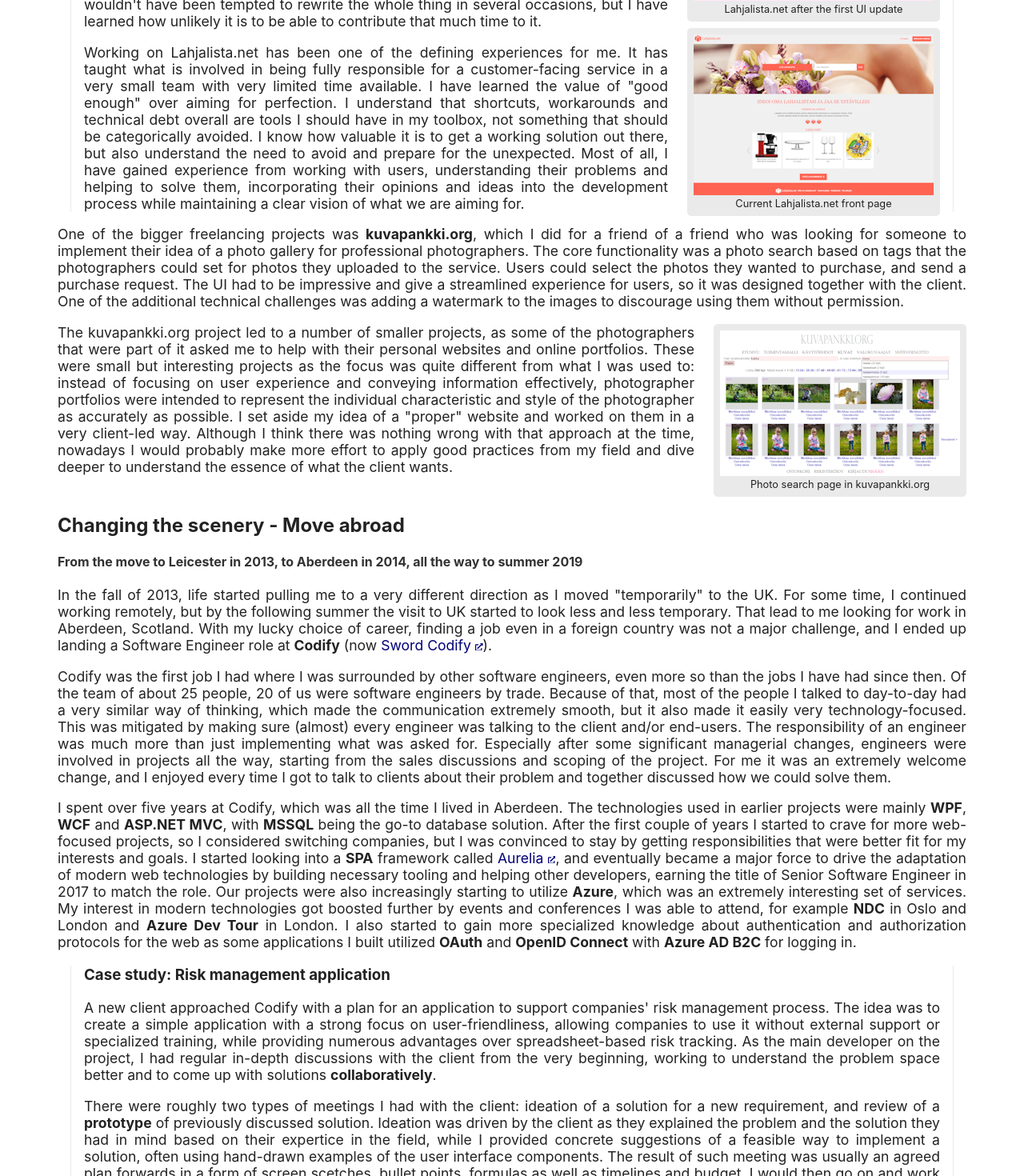
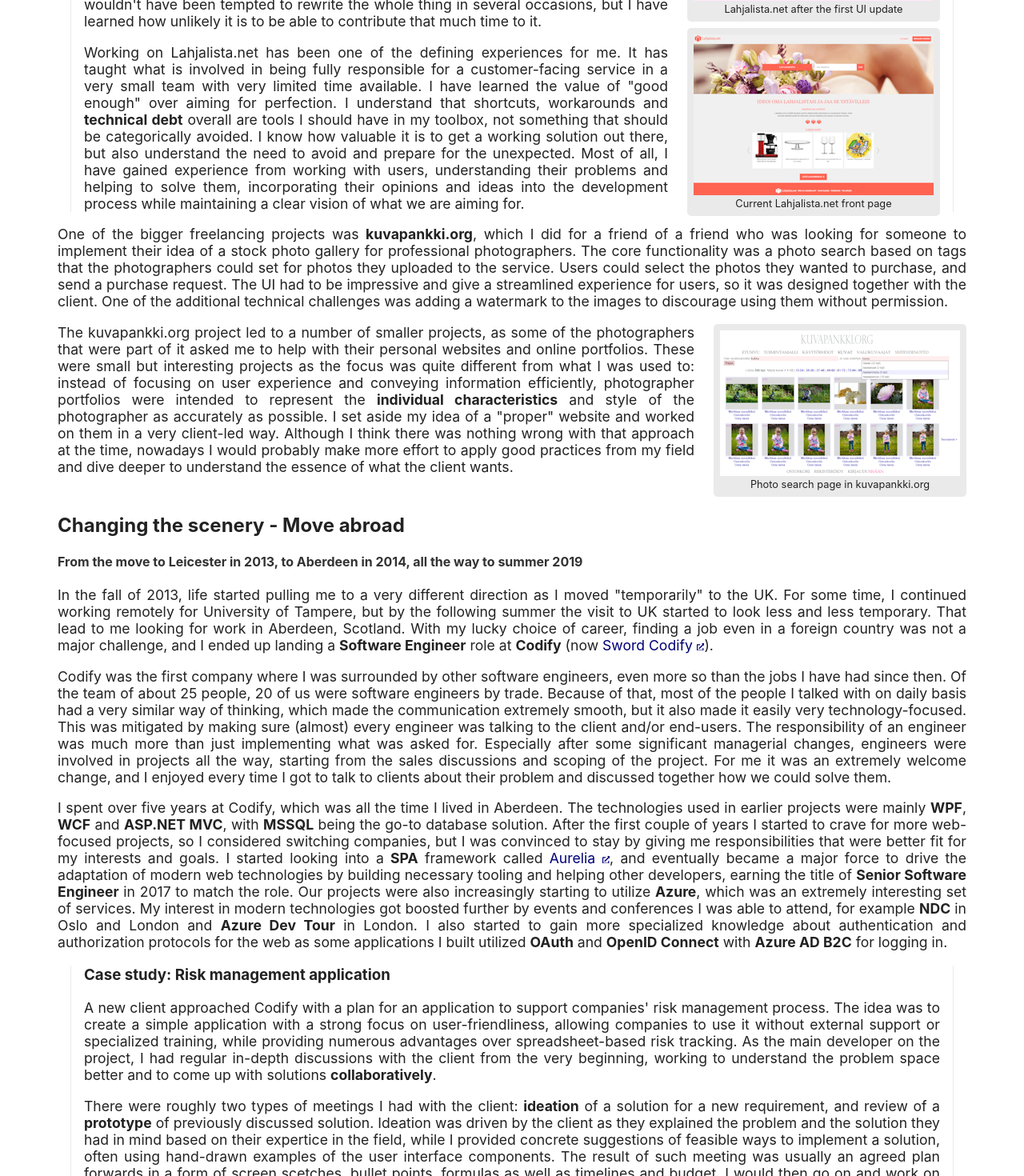
Before and after one commit to vuorinem/mikko.vuorinen.info, a Next.js app: page /history in a window 1280 px wide. Shown: the part 5420-6890 px from the top of the page at 80% size. Built offline with nearby package versions, Linux system fonts and the light colour scheme; a web font is replaced by a local one.

Commit message:
Small tweaks to history text

```diff
--- a/app/history/page.tsx
+++ b/app/history/page.tsx
@@ -182,13 +182,13 @@ export default function History() {
                     At its most popular years, Lahjalista.net had <b>close to 20 000 monthly visitors</b> during wedding seasons. While there is currently not as much development or business activities around Lahjalista.net, it is still actively used. Developed with <b>PHP</b> framework <b>Yii</b>, the core software has been stable without major rework for over a decade. With a classic <b>MVC</b> archirecture and dynamic parts implemented using <b>jQuery</b>-powered <b>AJAX</b> and custom <b>JavaScript</b>, I am very content with the technology choises I have made in the initial development of the service and throughout the years. That is not to say that I wouldn&apos;t have been tempted to rewrite the whole thing in several occasions, but I have learned how unlikely it is to be able to contribute that much time to it.
                 </p>
                 <p>
-                    Working on Lahjalista.net has been one of the defining experiences for me. It has taught what is involved in being fully responsible for a customer-facing service in a very small team with very limited time available. I have learned the value of &quot;good enough&quot; over aiming for perfection. I understand that shortcuts, workarounds and technical debt overall are tools I should have in my toolbox, not something that should be categorically avoided. I know how valuable it is to get a working solution out there, but also understand the need to avoid and prepare for the unexpected. Most of all, I have gained experience from working with users, understanding their problems and helping to solve them, incorporating their opinions and ideas into the development process while maintaining a clear vision of what we are aiming for.
+                    Working on Lahjalista.net has been one of the defining experiences for me. It has taught what is involved in being fully responsible for a customer-facing service in a very small team with very limited time available. I have learned the value of &quot;good enough&quot; over aiming for perfection. I understand that shortcuts, workarounds and <b>technical debt</b> overall are tools I should have in my toolbox, not something that should be categorically avoided. I know how valuable it is to get a working solution out there, but also understand the need to avoid and prepare for the unexpected. Most of all, I have gained experience from working with users, understanding their problems and helping to solve them, incorporating their opinions and ideas into the development process while maintaining a clear vision of what we are aiming for.
                 </p>
             </section>
 
             <section>
                 <p>
-                    One of the bigger freelancing projects was <b>kuvapankki.org</b>, which I did for a friend of a friend who was looking for someone to implement their idea of a photo gallery for professional photographers. The core functionality was a photo search based on tags that the photographers could set for photos they uploaded to the service. Users could select the photos they wanted to purchase, and send a purchase request. The UI had to be impressive and give a streamlined experience for users, so it was designed together with the client. One of the additional technical challenges was adding a watermark to the images to discourage using them without permission.
+                    One of the bigger freelancing projects was <b>kuvapankki.org</b>, which I did for a friend of a friend who was looking for someone to implement their idea of a stock photo gallery for professional photographers. The core functionality was a photo search based on tags that the photographers could set for photos they uploaded to the service. Users could select the photos they wanted to purchase, and send a purchase request. The UI had to be impressive and give a streamlined experience for users, so it was designed together with the client. One of the additional technical challenges was adding a watermark to the images to discourage using them without permission.
                 </p>
                 <div className={styles.borderedImage}>
                     <Image
@@ -197,7 +197,7 @@ export default function History() {
                     <p>Photo search page in kuvapankki.org</p>
                 </div>
                 <p>
-                    The kuvapankki.org project led to a number of smaller projects, as some of the photographers that were part of it asked me to help with their personal websites and online portfolios. These were small but interesting projects as the focus was quite different from what I was used to: instead of focusing on user experience and conveying information effectively, photographer portfolios were intended to represent the individual characteristic and style of the photographer as accurately as possible. I set aside my idea of a &quot;proper&quot; website and worked on them in a very client-led way. Although I think there was nothing wrong with that approach at the time, nowadays I would probably make more effort to apply good practices from my field and dive deeper to understand the essence of what the client wants.
+                    The kuvapankki.org project led to a number of smaller projects, as some of the photographers that were part of it asked me to help with their personal websites and online portfolios. These were small but interesting projects as the focus was quite different from what I was used to: instead of focusing on user experience and conveying information efficiently, photographer portfolios were intended to represent the <b>individual characteristics</b> and style of the photographer as accurately as possible. I set aside my idea of a &quot;proper&quot; website and worked on them in a very client-led way. Although I think there was nothing wrong with that approach at the time, nowadays I would probably make more effort to apply good practices from my field and dive deeper to understand the essence of what the client wants.
                 </p>
             </section>
 
@@ -205,13 +205,13 @@ export default function History() {
                 <h2>Changing the scenery - Move abroad</h2>
                 <h4>From the move to Leicester in 2013, to Aberdeen in 2014, all the way to summer 2019</h4>
                 <p>
-                    In the fall of 2013, life started pulling me to a very different direction as I moved &quot;temporarily&quot; to the UK. For some time, I continued working remotely, but by the following summer the visit to UK started to look less and less temporary. That lead to me looking for work in Aberdeen, Scotland. With my lucky choice of career, finding a job even in a foreign country was not a major challenge, and I ended up landing a Software Engineer role at <b>Codify</b> (now <ExternalLink href="https://www.sword-codify.com/">Sword Codify</ExternalLink>).
+                    In the fall of 2013, life started pulling me to a very different direction as I moved &quot;temporarily&quot; to the UK. For some time, I continued working remotely for University of Tampere, but by the following summer the visit to UK started to look less and less temporary. That lead to me looking for work in Aberdeen, Scotland. With my lucky choice of career, finding a job even in a foreign country was not a major challenge, and I ended up landing a <b>Software Engineer</b> role at <b>Codify</b> (now <ExternalLink href="https://www.sword-codify.com/">Sword Codify</ExternalLink>).
                 </p>
                 <p>
-                    Codify was the first job I had where I was surrounded by other software engineers, even more so than the jobs I have had since then. Of the team of about 25 people, 20 of us were software engineers by trade. Because of that, most of the people I talked to day-to-day had a very similar way of thinking, which made the communication extremely smooth, but it also made it easily very technology-focused. This was mitigated by making sure (almost) every engineer was talking to the client and/or end-users. The responsibility of an engineer was much more than just implementing what was asked for. Especially after some significant managerial changes, engineers were involved in projects all the way, starting from the sales discussions and scoping of the project. For me it was an extremely welcome change, and I enjoyed every time I got to talk to clients about their problem and together discussed how we could solve them.
+                    Codify was the first company where I was surrounded by other software engineers, even more so than the jobs I have had since then. Of the team of about 25 people, 20 of us were software engineers by trade. Because of that, most of the people I talked with on daily basis had a very similar way of thinking, which made the communication extremely smooth, but it also made it easily very technology-focused. This was mitigated by making sure (almost) every engineer was talking to the client and/or end-users. The responsibility of an engineer was much more than just implementing what was asked for. Especially after some significant managerial changes, engineers were involved in projects all the way, starting from the sales discussions and scoping of the project. For me it was an extremely welcome change, and I enjoyed every time I got to talk to clients about their problem and discussed together how we could solve them.
                 </p>
                 <p>
-                    I spent over five years at Codify, which was all the time I lived in Aberdeen. The technologies used in earlier projects were mainly <b>WPF</b>, <b>WCF</b> and <b>ASP.NET MVC</b>, with <b>MSSQL</b> being the go-to database solution. After the first couple of years I started to crave for more web-focused projects, so I considered switching companies, but I was convinced to stay by getting responsibilities that were better fit for my interests and goals. I started looking into a <b>SPA</b> framework called <ExternalLink href="https://aurelia.io/">Aurelia</ExternalLink>, and eventually became a major force to drive the adaptation of modern web technologies by building necessary tooling and helping other developers, earning the title of Senior Software Engineer in 2017 to match the role. Our projects were also increasingly starting to utilize <b>Azure</b>, which was an extremely interesting set of services. My interest in modern technologies got boosted further by events and conferences I was able to attend, for example <b>NDC</b> in Oslo and London and <b>Azure Dev Tour</b> in London. I also started to gain more specialized knowledge about authentication and authorization protocols for the web as some applications I built utilized <b>OAuth</b> and <b>OpenID Connect</b> with <b>Azure AD B2C</b> for logging in.
+                    I spent over five years at Codify, which was all the time I lived in Aberdeen. The technologies used in earlier projects were mainly <b>WPF</b>, <b>WCF</b> and <b>ASP.NET MVC</b>, with <b>MSSQL</b> being the go-to database solution. After the first couple of years I started to crave for more web-focused projects, so I considered switching companies, but I was convinced to stay by giving me responsibilities that were better fit for my interests and goals. I started looking into a <b>SPA</b> framework called <ExternalLink href="https://aurelia.io/">Aurelia</ExternalLink>, and eventually became a major force to drive the adaptation of modern web technologies by building necessary tooling and helping other developers, earning the title of <b>Senior Software Engineer</b> in 2017 to match the role. Our projects were also increasingly starting to utilize <b>Azure</b>, which was an extremely interesting set of services. My interest in modern technologies got boosted further by events and conferences I was able to attend, for example <b>NDC</b> in Oslo and London and <b>Azure Dev Tour</b> in London. I also started to gain more specialized knowledge about authentication and authorization protocols for the web as some applications I built utilized <b>OAuth</b> and <b>OpenID Connect</b> with <b>Azure AD B2C</b> for logging in.
                 </p>
             </section>
 
@@ -221,19 +221,19 @@ export default function History() {
                     A new client approached Codify with a plan for an application to support companies&apos; risk management process. The idea was to create a simple application with a strong focus on user-friendliness, allowing companies to use it without external support or specialized training, while providing numerous advantages over spreadsheet-based risk tracking. As the main developer on the project, I had regular in-depth discussions with the client from the very beginning, working to understand the problem space better and to come up with solutions <b>collaboratively</b>.
                 </p>
                 <p>
-                    There were roughly two types of meetings I had with the client: ideation of a solution for a new requirement, and review of a <b>prototype</b> of previously discussed solution. Ideation was driven by the client as they explained the problem and the solution they had in mind based on their expertice in the field, while I provided concrete suggestions of a feasible way to implement a solution, often using hand-drawn examples of the user interface components. The result of such meeting was usually an agreed plan forwards in a form of screen scetches, bullet points, formulas as well as timelines and budget. I would then go on and work on the application accordingly, often emailing the client to ask for clarifications as the details of the problem revealed themselves during the development.
+                    There were roughly two types of meetings I had with the client: <b>ideation</b> of a solution for a new requirement, and review of a <b>prototype</b> of previously discussed solution. Ideation was driven by the client as they explained the problem and the solution they had in mind based on their expertice in the field, while I provided concrete suggestions of feasible ways to implement a solution, often using hand-drawn examples of the user interface components. The result of such meeting was usually an agreed plan forwards in a form of screen scetches, bullet points, formulas as well as timelines and budget. I would then go on and work on the application accordingly, often emailing the client to ask for clarifications as the details of the problem revealed themselves during the development.
                 </p>
                 <p>
                     Once there was enough implemented to get an feel of how the solutions work in practice, I would either provide an updated prototype for the client to access and assess in detail, or we would arrange a review meeting to go through it and iterate further when necessary. Face-to-face reviews could include small adjustments to the solution on the fly, or planning of the next iteration in more detail in similar way as the original ideation sessions. The development of the system continued in that fashion for some time, and the application expanded from the original idea while it was demonstrated to and adopted by companies that the client worked with.
                 </p>
                 <p>
-                    The application was one of the first ones at Codify using <b>Aurelia</b>, and provided improtant input for the Aurelia template that we were developing. UI components were built using <ExternalLink href="https://www.telerik.com/kendo-ui">Kendo UI</ExternalLink> (not because of the name, that is a pure coincidence), and <b>Azure</b> resources were used fore hosting the application and data storages. For me the best part of the development was the direct communication with the client, who was also an end-user of the solution with all the relevant domain knowledge. The feedback loop was streamlined and made both the development team and the client happy with the progress and the quality of the solution.
+                    The application was one of the first ones at Codify using <b>Aurelia</b>, and provided important input for the Aurelia template that we were developing. UI components were built using <ExternalLink href="https://www.telerik.com/kendo-ui">Kendo UI</ExternalLink> (not because of the name, that was pure coincidence), and <b>Azure</b> resources were used for hosting the application and data storages. For me the best part of the development was the direct <b>communication with the client</b>, who was also an end-user of the solution with all the relevant domain knowledge. The feedback loop was streamlined and made both the development team and the client happy with the progress and the quality of the solution.
                 </p>
             </section>
 
             <section>
                 <p>
-                    Several other applications I worked on at Codify were focused on novel data visualizations. One of them was a tool that allowed visualizing and tagging a 3D environment based on a set of point cloud scenes generated from high-accuracy photographs. I worked a bit on the main desktop application, but I was mostly focused on the web version that we started developing at the time. The browser application used <b>WebGL</b>-based <ExternalLink href="https://threejs.org/">three.js</ExternalLink> library to provide the 3D visualization using data from the API of the main application, without having to install anything on the end-user&apos;s machine. Another example was an online ship route visualizing tool that used planned ship schedules to animate the ships moving over the globe, and detected if there was a risk of collision. The map was displayed using <ExternalLink href="https://leafletjs.com/">Leaflet</ExternalLink> and <ExternalLink href="https://www.openstreetmap.org/">OpenStreetMap</ExternalLink>.
+                    Several of the applications I worked on at Codify were focused on novel data visualizations. One of them was a tool that allowed visualizing and tagging a 3D environment based on a set of point cloud scenes generated from high-accuracy 360 degree photographs. I worked a bit on the main desktop application, but I was mostly focused on the web version that we started developing at the time. The browser application used <b>WebGL</b>-based <ExternalLink href="https://threejs.org/">three.js</ExternalLink> library to provide the 3D visualization using data from the API of the main application, without having to install anything on the end-user&apos;s machine. Another example was an online ship route visualizing tool that used detailed ship schedules to animate the ships moving over the globe, and detected if there was a risk of collision. The map was displayed using <ExternalLink href="https://leafletjs.com/">Leaflet</ExternalLink> and <ExternalLink href="https://www.openstreetmap.org/">OpenStreetMap</ExternalLink>.
                 </p>
             </section>
 
```
